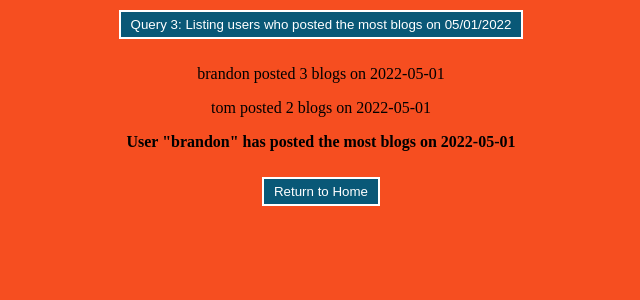
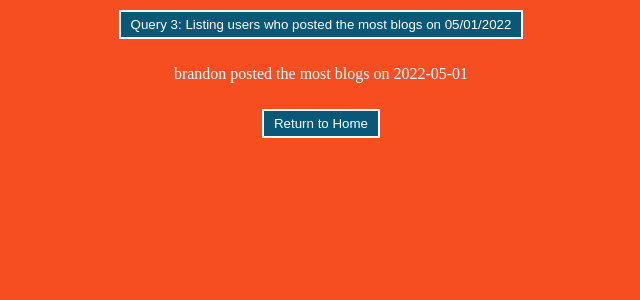
Before and after one commit to Space-Prince0821/Comp440, a PHP site: page /queries/Query3.php in a window 1280 px wide. Shown: the top 300 px of the page, without its empty margins (319-959 px from the left). Run offline with PHP 8.4, Linux system fonts and the light colour scheme; data comes from the database, SQL or seed files in the repository.

Commit message:
fixed query 3

```diff
--- a/Initdb.sql
+++ b/Initdb.sql
@@ -98,8 +98,8 @@ INSERT INTO `blog` (user_id, date, subject, description) VALUES
     (1, CURDATE(), 'Soccer', "Association football, more commonly known as simply football or soccer,[a] is a team sport played with a spherical ball between two teams of 11 players. It is played by approximately 250 million players in over 200 countries and dependencies, making it the world's most popular sport."),
     (1, CURDATE(), 'Bitcoin', "Bitcoin (₿) is a decentralized digital currency, without a central bank or single administrator, that can be sent from user to user on the peer-to-peer bitcoin network without the need for intermediaries.[7] Transactions are verified by network nodes through cryptography and recorded in a public distributed ledger called a blockchain."),
     (2, CURDATE(), 'Video Games', "A video game[a] or computer game is an electronic game that involves interaction with a user interface or input device such as a joystick, controller, keyboard, or motion sensing device to generate visual feedback. This feedback is shown on a video display device, such as a TV set, monitor, touchscreen, or virtual reality headset."),
-    (3, CURDATE(), 'Hiking', "Hiking is a long, vigorous walk, usually on trails or footpaths in the countryside. Walking for pleasure developed in Europe during the eighteenth century.[1] Religious pilgrimages have existed much longer but they involve walking long distances for a spiritual purpose associated with specific religions."),
-    (3, CURDATE(), 'Ethereum', "Ethereum is a decentralized, open-source blockchain with smart contract functionality. Ether (ETH or Ξ) is the native cryptocurrency of the platform. Among cryptocurrencies, Ether is second only to Bitcoin in market capitalization."),
+    (3, '2022-05-01', 'Hiking', "Hiking is a long, vigorous walk, usually on trails or footpaths in the countryside. Walking for pleasure developed in Europe during the eighteenth century.[1] Religious pilgrimages have existed much longer but they involve walking long distances for a spiritual purpose associated with specific religions."),
+    (3, '2022-05-01', 'Ethereum', "Ethereum is a decentralized, open-source blockchain with smart contract functionality. Ether (ETH or Ξ) is the native cryptocurrency of the platform. Among cryptocurrencies, Ether is second only to Bitcoin in market capitalization."),
     (5, CURDATE(), 'Rock Music', "Rock music is a broad genre of popular music that originated as 'rock and roll' in the United States in the late 1940s and early 1950s, developing into a range of different styles in the mid-1960s and later, particularly in the United States and the United Kingdom.[2] It has its roots in 1940s and 1950s rock and roll, a style that drew directly from the blues and rhythm and blues genres of African-American music and from country music."),
     (3, '2022-05-01', 'Cats', "The cat (Felis catus) is a domestic species of small carnivorous mammal.[1][2] It is the only domesticated species in the family Felidae and is often referred to as the domestic cat to distinguish it from the wild members of the family."),
     (6, '2022-05-01', 'Artificial Intelligence', 'Artificial intelligence (AI) is intelligence demonstrated by machines, as opposed to the natural intelligence displayed by animals including humans. AI research has been defined as the field of study of intelligent agents, which refers to any system that perceives its environment and takes actions that maximize its chance of achieving its goals.'),
--- a/queries/Query3.php
+++ b/queries/Query3.php
@@ -19,6 +19,9 @@
                 border: 2px solid white;
                 color: white;
             }
+            p{
+                color: white;
+            }
         </style>
     </head>
     <body>
@@ -27,32 +30,26 @@
             <br>
             <?php
                 include('../Config.php');
+
                 $currDate = "2022-05-01";
-                $dateStmt = "SELECT distinct user_id FROM blog WHERE date = '$currDate'";
-                $resultStmt = mysqli_query($db, $dateStmt);
                 $countArr = array();
-                foreach($resultStmt as $z) {
-                    $currUser = $z['user_id'];
-                    $getUsername = "SELECT username FROM users WHERE user_id = '$currUser'";
-                    $getUsernameQuery = mysqli_query($db, $getUsername);
-                    $actualUsername = $getUsernameQuery->fetch_array()[0] ?? '';
-                    $count = 0;
-                    $prepQuery = "SELECT blog_id FROM blog WHERE user_id = '$currUser'";
-                    $resQuery = mysqli_query($db, $prepQuery);
-                    foreach($resQuery as $r) {
-                        $count = $count + 1;
-                    }
-                    array_push($countArr, $count);
-                    echo '<p>' . $actualUsername . ' posted ' . $count . ' blogs on ' . $currDate . '</p>';
+                $query = "SELECT distinct user_id FROM blog WHERE date = '$currDate'";
+                $result = mysqli_query($db, $query);
+                foreach($result as $t) {
+                    $curr_id = $t['user_id'];
+                    $query2 = "SELECT COUNT(user_id) FROM blog WHERE user_id = '$curr_id'";
+                    $result2 = mysqli_query($db, $query2);
+                    $currCount = $result2->fetch_array()[0] ?? '';
+                    array_push($countArr, $currCount);
                 }
-                $maxBlogNum = max($countArr);
-                $prep = "SELECT user_id FROM blog GROUP BY user_id HAVING COUNT(blog_id) = $maxBlogNum";
-                $res = mysqli_query($db, $prep);
-                $showRes = $res->fetch_array()[0] ?? '';
-                $userWithMostPostsQueryStmt = "SELECT username FROM users WHERE user_id='$showRes'";
-                $userWithMostPostsQueryStmtQuery = mysqli_query($db, $userWithMostPostsQueryStmt);
-                $userWithMostPostsQueryStmtQueryResult = $userWithMostPostsQueryStmtQuery->fetch_array()[0] ?? '';
-                echo '<p><strong> User "' . $userWithMostPostsQueryStmtQueryResult . '" has posted the most blogs on ' . $currDate . '</strong></p>';
+                $max = max($countArr);
+                $query3 = "SELECT distinct user_id FROM blog WHERE date = '$currDate' GROUP BY user_id HAVING COUNT(date) = $max";
+                $query3Result = mysqli_query($db, $query3);
+                $test = $query3Result->fetch_array()[0] ?? '';
+                $finalQuery = "SELECT username FROM users WHERE user_id = '$test'";
+                $finalResult = mysqli_query($db, $finalQuery);
+                $finalAnswer = $finalResult->fetch_array()[0] ?? '';
+                echo '<p>' . $finalAnswer . ' posted the most blogs on 2022-05-01 </p>';
             ?>
             <a href="../welcome.php">
                 <button>Return to Home</button>
```
